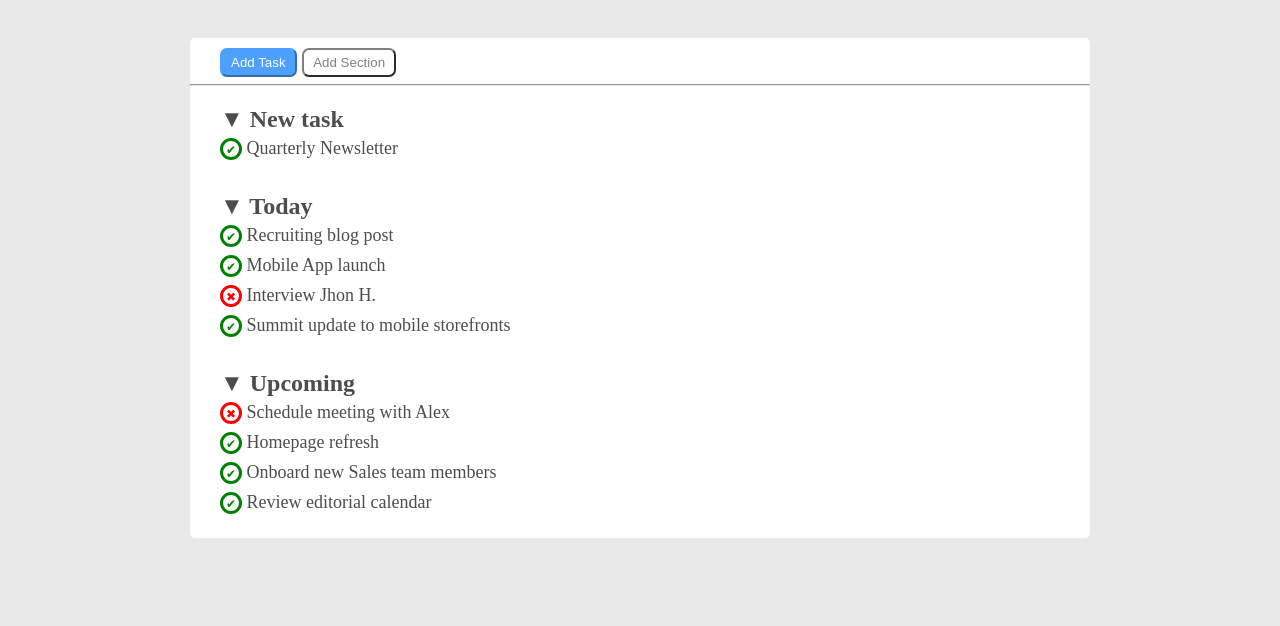
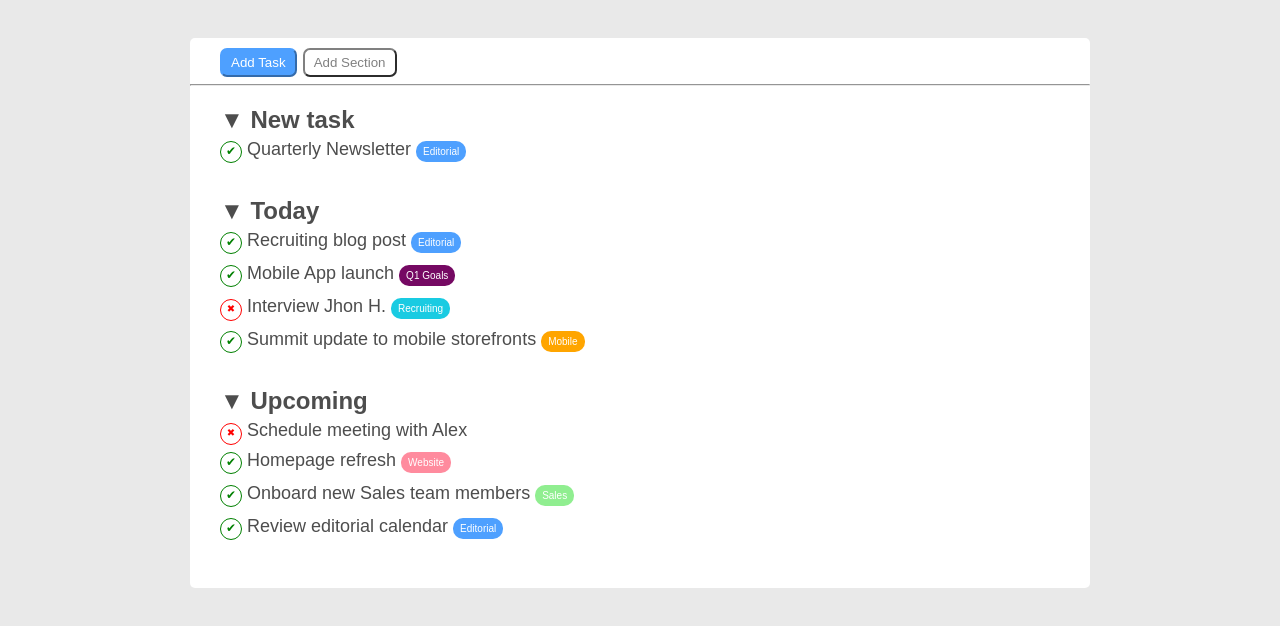
Before and after one commit to DarioDa86/html-css-toboolist, a plain HTML site: page index.html in a window 1280 px wide. Shown: the part 82-708 px from the top of the page. Drawn offline with Linux system fonts and the light colour scheme.

Commit message:
Aggiunte etichette nella to-do list

```diff
--- a/css/style.css
+++ b/css/style.css
@@ -6,6 +6,7 @@
 
 body {
     background-color: #e9e9e9;
+    font-family: 'Nunito Sans', sans-serif;
 }
 
 /*  header */
@@ -28,7 +29,7 @@ body {
 
 #container-main {
     width: 900px;
-    height: 500px;
+    height: 550px;
     margin: auto;
     margin-top: 50px;
     margin-bottom: 50px;
@@ -81,7 +82,7 @@ ul {
     font-size: 12px;
     color: green;
     border-radius: 50%;
-    border: solid green;
+    border: solid green 1px;
     width: 22px;
     height: 22px;
     line-height: 18px;
@@ -90,12 +91,72 @@ ul {
 
 .uncheck {
     display: inline-block;
-    font-size: 12px;
+    font-size: 10px;
     color: red;
     border-radius: 50%;
-    border: solid red;
+    border: solid red 1px;
     width: 22px;
     height: 22px;
     line-height: 18px;
     text-align: center;
 }
+
+.editorial-etichetta {
+    font-size: 10px;
+    color: #ffffff;
+    border-radius: 10px ;
+    height: 10px;
+    width: 20px;
+    background-color: #4EA0FF;
+    padding: 5px 7px;
+}
+
+.q1-goals-etichetta {
+    font-size: 10px;
+    color: #ffffff;
+    border-radius: 10px ;
+    height: 10px;
+    width: 20px;
+    background-color: #750963;
+    padding: 5px 7px;
+}
+
+.recruiting-etichetta {
+    font-size: 10px;
+    color: #ffffff;
+    border-radius: 10px ;
+    height: 10px;
+    width: 20px;
+    background-color: #19cbe2;
+    padding: 5px 7px;
+}
+
+.mobile-etichetta {
+    font-size: 10px;
+    color: #ffffff;
+    border-radius: 10px ;
+    height: 10px;
+    width: 20px;
+    background-color: orange;
+    padding: 5px 7px;
+}
+
+.website-etichetta {
+    font-size: 10px;
+    color: #ffffff;
+    border-radius: 10px ;
+    height: 10px;
+    width: 20px;
+    background-color: rgb(255, 139, 158);
+    padding: 5px 7px;
+}
+
+.sales-etichetta {
+    font-size: 10px;
+    color: #ffffff;
+    border-radius: 10px ;
+    height: 10px;
+    width: 20px;
+    background-color: lightgreen;
+    padding: 5px 7px;
+}
--- a/index.html
+++ b/index.html
@@ -32,7 +32,7 @@
                     <div class="sezioni-impaginazione">
                         <h2>&#9660 New task</h2>
                         <ul>
-                            <li><span class="check-ok">&#10004;</span> Quarterly Newsletter</li>
+                            <li><span class="check-ok">&#10004;</span> Quarterly Newsletter <span class="editorial-etichetta"> Editorial</span></li>
                         </ul>
                     </div>
                     <!-- /Sezione  new-task-->
@@ -41,10 +41,10 @@
                     <div class="sezioni-impaginazione">
                         <h2>&#9660 Today</h2>
                         <ul>
-                            <li><span class="check-ok">&#10004;</span> Recruiting blog post</li>
-                            <li><span class="check-ok">&#10004;</span> Mobile App launch</li>
-                            <li><span class="uncheck">&#10006;</span> Interview Jhon H.</li>
-                            <li><span class="check-ok">&#10004;</span> Summit update to mobile storefronts</li>
+                            <li><span class="check-ok">&#10004;</span> Recruiting blog post <span class="editorial-etichetta"> Editorial</span></li>
+                            <li><span class="check-ok">&#10004;</span> Mobile App launch <span class="q1-goals-etichetta"> Q1 Goals</span></li>
+                            <li><span class="uncheck">&#10006;</span> Interview Jhon H. <span class="recruiting-etichetta"> Recruiting</span></li>
+                            <li><span class="check-ok">&#10004;</span> Summit update to mobile storefronts <span class="mobile-etichetta"> Mobile</span></li>
                         </ul>
                     </div>
                     <!-- /sezione Today -->
@@ -54,9 +54,9 @@
                         <h2>&#9660 Upcoming</h2>
                         <ul>
                             <li><span class="uncheck">&#10006;</span> Schedule meeting with Alex</li>
-                            <li><span class="check-ok">&#10004;</span> Homepage refresh</li>
-                            <li><span class="check-ok">&#10004;</span> Onboard new Sales team members</li>
-                            <li><span class="check-ok">&#10004;</span> Review editorial calendar</li>
+                            <li><span class="check-ok">&#10004;</span> Homepage refresh <span class="website-etichetta"> Website</span></li>
+                            <li><span class="check-ok">&#10004;</span> Onboard new Sales team members <span class="sales-etichetta"> Sales</span></li>
+                            <li><span class="check-ok">&#10004;</span> Review editorial calendar <span class="editorial-etichetta"> Editorial</span></li>
                         </ul>
                     </div>
                 </div>
```
